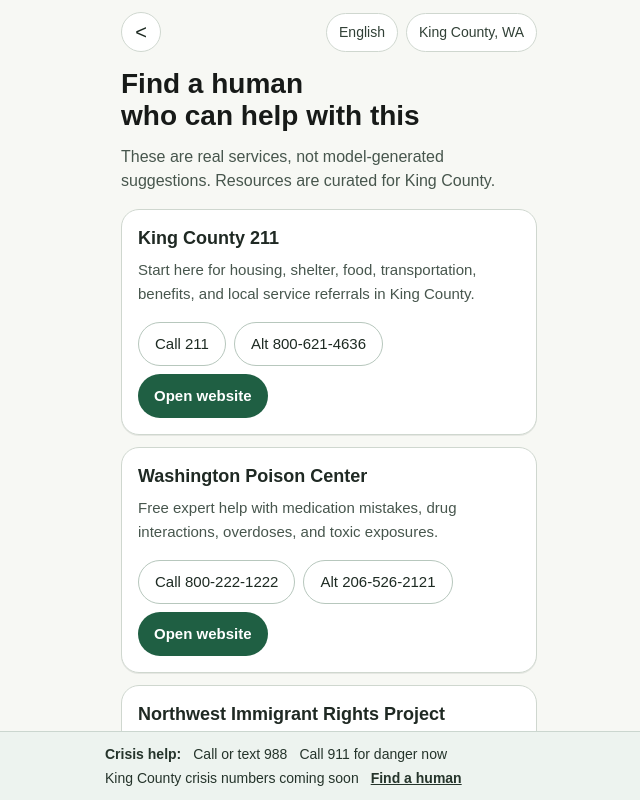
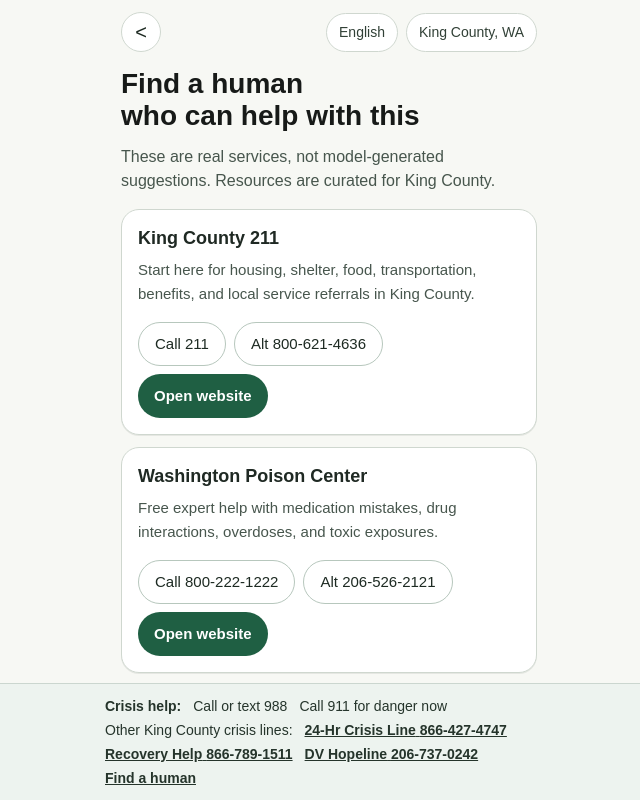
Before and after one commit to am-dj-ct/streetlight, a Next.js app: page /find-human in a window 1280 px wide. Shown: the whole page, without its empty margins (311-951 px from the left). Built offline with nearby package versions, Linux system fonts and the light colour scheme.

Commit message:
Add real crisis resources and stronger referrals

```diff
--- a/src/app/page.tsx
+++ b/src/app/page.tsx
@@ -67,7 +67,7 @@ export default async function Home({ searchParams }: HomePageProps) {
           </p>
           {!hasTranslatedCopy && currentLanguage.code !== "en" ? (
             <p className="pt-2 text-[14px] leading-6 text-[#5f6d64]">
-              Full UI translation is still being added for this language. The chat itself can still work in your language.
+              {copy.translationNotice}
             </p>
           ) : null}
 
--- a/src/components/conversation-client.tsx
+++ b/src/components/conversation-client.tsx
@@ -870,8 +870,8 @@ export function ConversationClient({
                             href={`/find-human?category=${weakCategory}&entryId=${entryId}&lang=${currentLanguageCode}`}
                             className="block rounded-[16px] border border-[#ead8b7] bg-[#fff9ef] px-4 py-3 text-[14px] leading-6 text-[#6a4c12]"
                           >
-                            <span className="font-semibold">AI sometimes gets this wrong.</span>{" "}
-                            Worth verifying with a person who does{" "}
+                            <span className="font-semibold">{copy.weakCategoryLead}</span>{" "}
+                            {copy.weakCategoryTail}{" "}
                             <span className="font-semibold">
                               {getWeakCategoryLabel(weakCategory)}
                             </span>
--- a/src/components/crisis-footer.tsx
+++ b/src/components/crisis-footer.tsx
@@ -1,4 +1,5 @@
 import Link from "next/link";
+import { getCrisisResources } from "../lib/crisis-resources";
 import type { SupportedLanguageCode } from "../lib/languages";
 import type { RegionScope } from "../lib/geo";
 import { getUiCopy } from "../lib/ui-copy";
@@ -13,6 +14,7 @@ export function CrisisFooter({
   regionScope?: RegionScope;
 }) {
   const copy = getUiCopy(languageCode);
+  const crisisResources = getCrisisResources(regionScope);
   const findHumanHref = entryId
     ? `/find-human?entryId=${encodeURIComponent(entryId)}&lang=${languageCode}`
     : `/find-human?lang=${languageCode}`;
@@ -31,6 +33,15 @@ export function CrisisFooter({
             ? copy.footerLocalPlaceholder
             : copy.footerFallbackPlaceholder}
         </span>
+        {crisisResources.map((resource) => (
+          <a
+            key={resource.id}
+            href={`tel:${resource.phone.replace(/[^0-9]/g, "")}`}
+            className="font-semibold underline"
+          >
+            {resource.label} {resource.phone}
+          </a>
+        ))}
         <Link href={findHumanHref} className="font-semibold underline">
           {copy.footerFindHuman}
         </Link>
--- /dev/null
+++ b/src/data/crisis-resources.json
@@ -0,0 +1,37 @@
+[
+  {
+    "id": "king-crisis-connections",
+    "label": "24-Hr Crisis Line",
+    "phone": "866-427-4747",
+    "url": "https://www.crisisconnections.org/contact/",
+    "regions": ["king"]
+  },
+  {
+    "id": "king-recovery-help-line",
+    "label": "Recovery Help",
+    "phone": "866-789-1511",
+    "url": "https://www.warecoveryhelpline.org/about/",
+    "regions": ["king"]
+  },
+  {
+    "id": "king-dv-hopeline",
+    "label": "DV Hopeline",
+    "phone": "206-737-0242",
+    "url": "https://newbegin.org/find-help/one-on-one-support/",
+    "regions": ["king"]
+  },
+  {
+    "id": "fallback-211",
+    "label": "211",
+    "phone": "211",
+    "url": "https://www.211.org/",
+    "regions": ["fallback"]
+  },
+  {
+    "id": "fallback-dv-hotline",
+    "label": "DV Hotline",
+    "phone": "800-799-7233",
+    "url": "https://www.thehotline.org/",
+    "regions": ["fallback"]
+  }
+]
--- a/src/data/referrals.json
+++ b/src/data/referrals.json
@@ -55,6 +55,43 @@
     "regions": ["king"]
   },
   {
+    "id": "ocla-eviction-defense",
+    "name": "Eviction Defense Screening Line",
+    "description": "Best direct line if you are dealing with eviction, notices, or a landlord case in Washington. Run through the Office of Civil Legal Aid network.",
+    "phone": "855-657-8387",
+    "website": "https://ocla.wa.gov/find-legal-help",
+    "categories": ["legal_procedure", "specific_deadlines", "specific_dollar_amounts"],
+    "regions": ["king", "fallback"]
+  },
+  {
+    "id": "solid-ground-tenant-services",
+    "name": "Solid Ground Tenant Services",
+    "description": "Seattle-area tenant rights help and next-step guidance for renters dealing with housing problems.",
+    "phone": "206-694-6767",
+    "website": "https://www.solid-ground.org/housing/for-tenants/",
+    "categories": ["legal_procedure", "specific_deadlines", "specific_dollar_amounts"],
+    "regions": ["king"]
+  },
+  {
+    "id": "kcsarc",
+    "name": "King County Sexual Assault Resource Center",
+    "description": "24/7 confidential support, information, and advocacy for sexual assault survivors and people helping them.",
+    "phone": "888-998-6423",
+    "secondaryPhone": "425-282-0324",
+    "website": "https://www.kcsarc.org/en/",
+    "categories": ["all"],
+    "regions": ["king"]
+  },
+  {
+    "id": "nwjp-clear",
+    "name": "CLEAR Legal Hotline",
+    "description": "Free civil legal screening and referrals across Washington for problems involving housing, benefits, debt, family law, and more.",
+    "phone": "888-201-1014",
+    "website": "https://ocla.wa.gov/find-legal-help",
+    "categories": ["legal_procedure", "benefits_eligibility", "specific_deadlines", "specific_dollar_amounts", "immigration"],
+    "regions": ["fallback"]
+  },
+  {
     "id": "national-988",
     "name": "988 Suicide & Crisis Lifeline",
     "description": "National crisis support by call, text, or chat. Good first stop if you need urgent emotional support anywhere in the U.S.",
@@ -71,5 +108,14 @@
     "website": "https://www.211.org/",
     "categories": ["all", "legal_procedure", "benefits_eligibility", "specific_deadlines", "specific_dollar_amounts", "immigration"],
     "regions": ["fallback"]
+  },
+  {
+    "id": "national-dv-hotline",
+    "name": "National Domestic Violence Hotline",
+    "description": "24/7 confidential support by call, chat, or text for domestic violence and relationship abuse.",
+    "phone": "800-799-7233",
+    "website": "https://www.thehotline.org/",
+    "categories": ["all"],
+    "regions": ["fallback"]
   }
 ]
--- a/src/data/ui-copy/en.json
+++ b/src/data/ui-copy/en.json
@@ -8,11 +8,12 @@
     "footerFindHuman": "Find a human",
     "footerEmergency": "Call or text 988",
     "footerDangerNow": "Call 911 for danger now",
-    "footerLocalPlaceholder": "King County crisis numbers coming soon",
-    "footerFallbackPlaceholder": "Local crisis numbers may be different where you are",
+    "footerLocalPlaceholder": "Other King County crisis lines:",
+    "footerFallbackPlaceholder": "Other national help lines:",
     "landingHeadingLineOne": "What do you need?",
     "landingHeadingLineTwo": "Pick one to start.",
     "landingScopeNote": "Resources are curated for King County, WA. The tool itself works for anyone, anywhere.",
+    "translationNotice": "Full UI translation is still being added for this language. The chat itself can still work in your language.",
     "referralsHeadingLineOne": "Find a human",
     "referralsHeadingLineTwo": "who can help with this",
     "referralsIntroKing": "These are real services, not model-generated suggestions. Resources are curated for King County.",
@@ -20,6 +21,11 @@
     "referralsFilteredPrefix": "This list is filtered for",
     "referralsShowAll": "Show all resources",
     "referralsBestFit": "Best fit",
+    "referralsCallLabel": "Call",
+    "referralsAltLabel": "Alt",
+    "referralsWebsiteLabel": "Open website",
+    "referralsRegionKing": "King County, WA",
+    "referralsRegionFallback": "U.S. fallback",
     "languageSheetTitle": "Language",
     "languageSheetFreshStart": "Changing language starts a fresh conversation.",
     "languageSheetDone": "Done",
@@ -45,6 +51,8 @@
     "playAloud": "Play aloud",
     "stopReading": "Stop reading",
     "thinking": "Thinking...",
+    "weakCategoryLead": "AI sometimes gets this wrong.",
+    "weakCategoryTail": "Worth verifying with a person who does",
     "turnstileWait": "Still checking that you're human. Please try again in a moment.",
     "sendFailure": "The response did not come through. Please try again."
   }
--- /dev/null
+++ b/src/lib/crisis-resources.ts
@@ -0,0 +1,18 @@
+import crisisResourcesData from "../data/crisis-resources.json";
+import type { RegionScope } from "./geo";
+
+export type CrisisResource = {
+  id: string;
+  label: string;
+  phone: string;
+  url: string;
+  regions: RegionScope[];
+};
+
+const crisisResources = crisisResourcesData as CrisisResource[];
+
+export function getCrisisResources(regionScope: RegionScope) {
+  return crisisResources.filter((resource) =>
+    resource.regions.includes(regionScope),
+  );
+}
--- a/src/lib/referrals.ts
+++ b/src/lib/referrals.ts
@@ -99,6 +99,10 @@ export function isReferralSpecificToCategory(
   return isSpecificCategoryMatch(resource, category);
 }
 
+export function formatTelephoneHref(phone: string) {
+  return `tel:${phone.replace(/[^0-9]/g, "")}`;
+}
+
 export function getBackHrefForReferrals({
   entryId,
   languageCode,
```
Also changed, not shown: src/app/find-human/page.tsx (+7 -6 lines).
